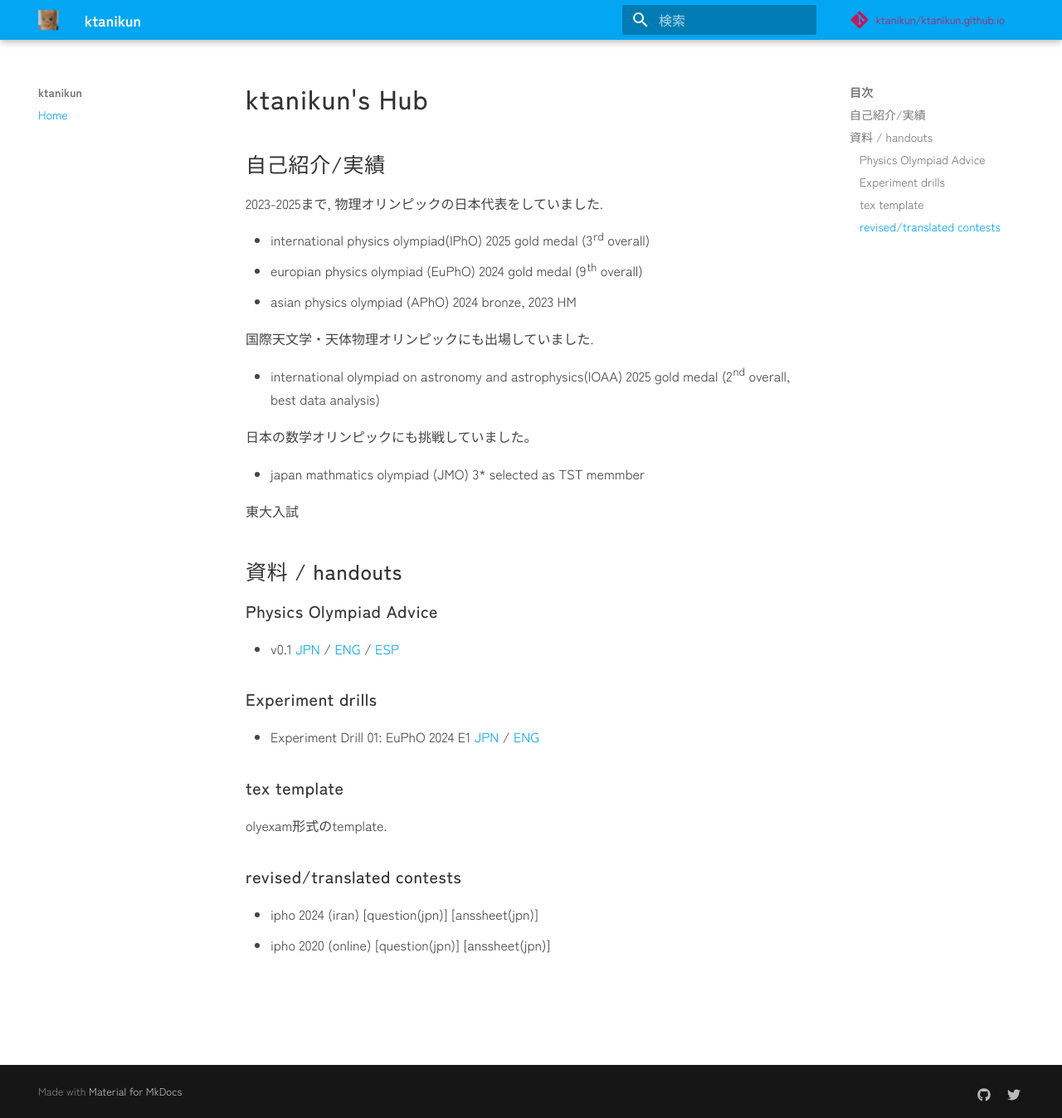
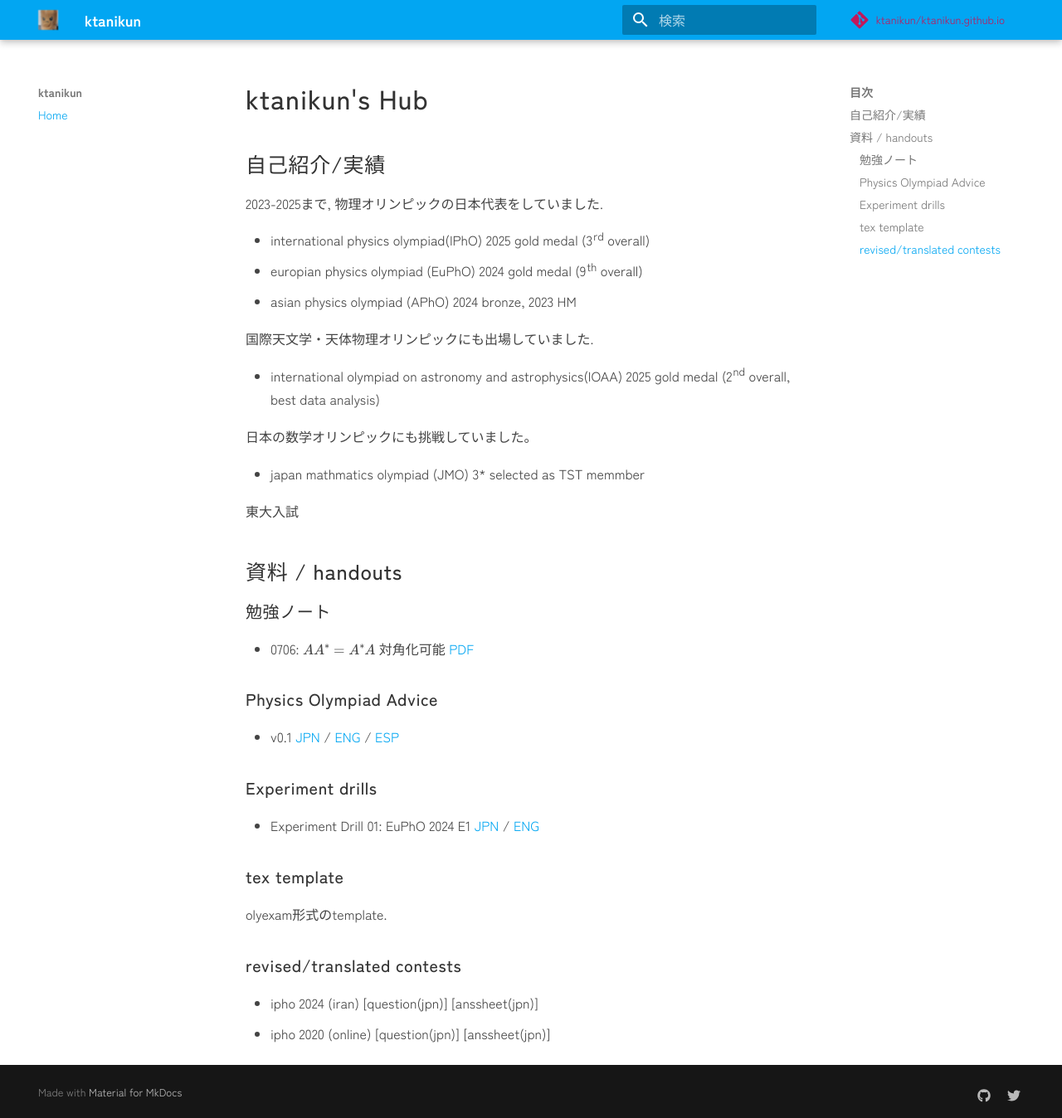
Before and after one commit to ktanikun/ktanikun.github.io, an MkDocs documentation site: the page built from docs/index.md, in a window 1280 px wide and 1348 px high. Shown: the whole window at 83% size. Built offline with MkDocs 1.6.1 and Material for MkDocs 9.7.7, drawn with Linux system fonts in a browser that asks for light colours; comment, search, counter and statistics services are not loaded.

Commit message:
Add study note for normal matrix diagonalization

```diff
--- a/docs/index.md
+++ b/docs/index.md
@@ -25,6 +25,10 @@
 
 ## 資料 / handouts
 
+### 勉強ノート
+
+ - 0706: $AA^*=A^*A$ 対角化可能 [PDF](pdfs/study/20260706-normal-unitary-diagonalization.pdf)
+
 ### Physics Olympiad Advice
 
  - v0.1 [JPN](pdfs/handouts/physics_olympiad_advice_v0.1_jpn.pdf) / [ENG](pdfs/handouts/physics_olympiad_advice_v0.1_eng.pdf) / [ESP](pdfs/handouts/physics_olympiad_advice_v0.1_esp.pdf)
```
Also changed, not shown: 1 other file.
